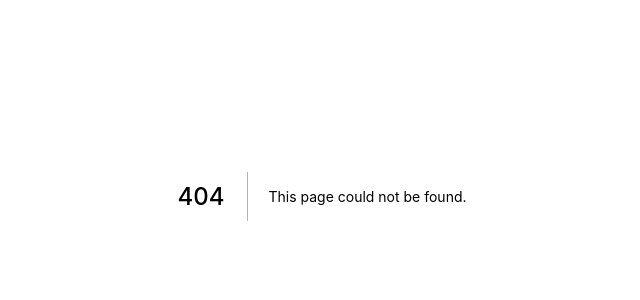
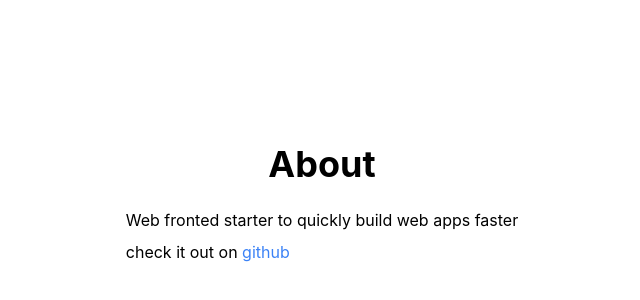
Before and after one commit to veritem/upro, a Next.js app: page /about in a window 1280 px wide. Before the commit this address had no page. Shown: the part 204-504 px from the top of the page, without its empty margins (318-958 px from the left). Built offline with nearby package versions, Linux system fonts and the light colour scheme.

Commit message:
chore: inital done

```diff
--- a/lib/hooks/useCookie.ts
+++ b/lib/hooks/useCookie.ts
@@ -19,7 +19,7 @@ export default function useCookie(name: string, defaultValue: string) {
 
     const deleteCookie = useCallback(() => {
         Cookies.remove(name)
-        setValue(null)
+        setValue('')
     }, [name])
 
     return [value, updateCookie, deleteCookie]
--- /dev/null
+++ b/pages/about.tsx
@@ -0,0 +1,28 @@
+import {NextPage} from 'next'
+import Head from 'next/head'
+import {Fragment} from 'react'
+import Link from 'next/link'
+
+const About: NextPage = () => {
+    return (
+        <Fragment>
+            <Head>
+                <title>about</title>
+            </Head>
+            <section className="font-primary grid place-content-center h-screen w-screen">
+                <h1 className="text-4xl font-bold text-center py-4">About</h1>
+                <p className="py-2">
+                    Web fronted starter to quickly build web apps faster
+                </p>
+                <p>
+                    check it out on{' '}
+                    <Link href="https://github.com/veritem/upro">
+                        <a className="text-blue-500">github</a>
+                    </Link>
+                </p>
+            </section>
+        </Fragment>
+    )
+}
+
+export default About
--- a/pages/index.tsx
+++ b/pages/index.tsx
@@ -1,16 +1,23 @@
 import type { NextPage } from 'next'
 import Head from 'next/head'
 import { Fragment } from 'react'
+import Link from 'next/link'
 
 const Home: NextPage = () => {
     return (
         <Fragment>
             <Head>
-                <title>Fronted starter</title>
+                <title>upro</title>
             </Head>
 
-            <section className="grid place-items-center h-screen w-screen font-primary">
-                <h1 className="font-bold text-2xl">Fronted starter</h1>
+            <section className="flex justify-center flex-col items-center h-screen w-screen font-primary">
+                <h1 className="font-bold text-5xl py-8">upro</h1>
+                <p>
+                    Modern fronted webstarter{' '}
+                    <Link href="/about">
+                        <a className="text-blue-700">Read more about it</a>
+                    </Link>
+                </p>
             </section>
         </Fragment>
     )
```
Also changed, not shown: 1 other file (tests, documents, lock files or other folders).
